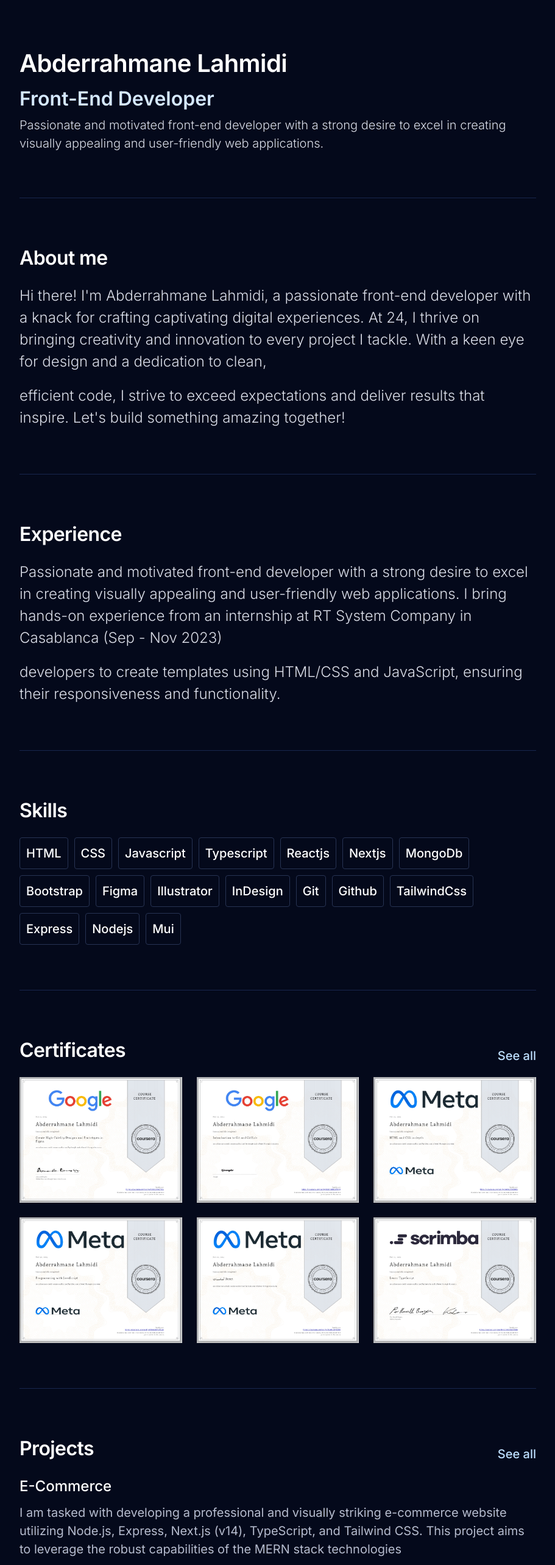
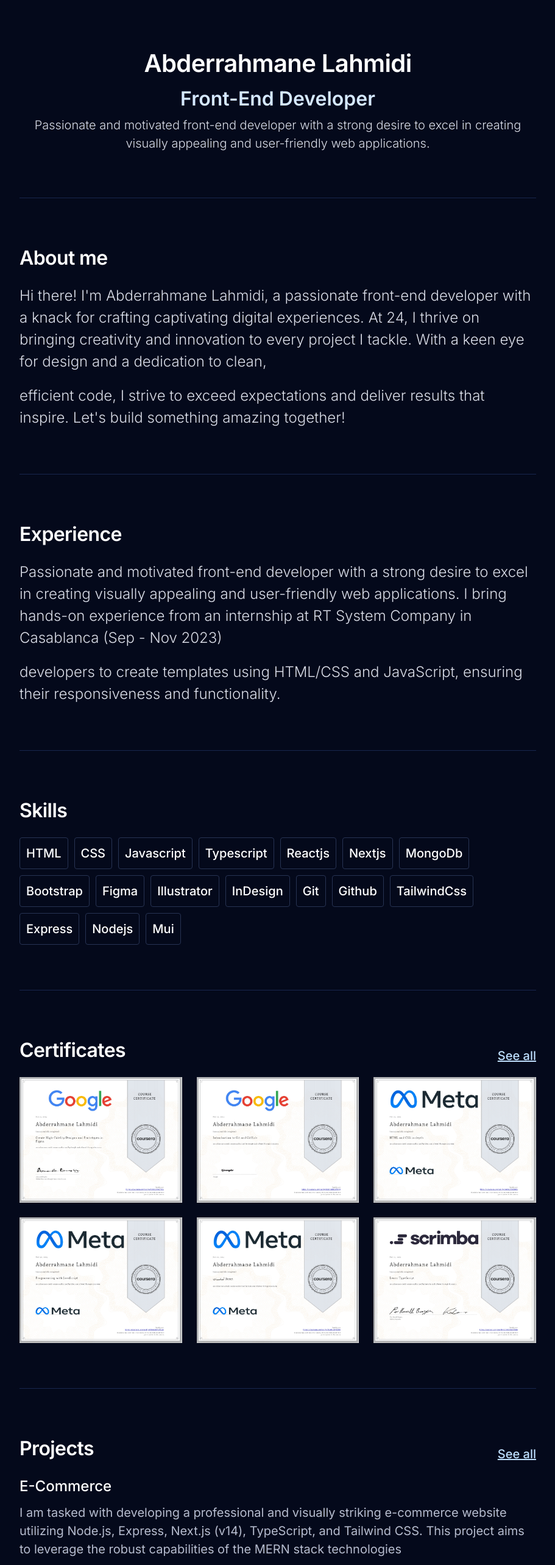
Before and after one commit to Abderrahmanlahmidi/Personal-Portfolio, a Next.js app: page / in a window 1280 px wide. Shown: the top 2566 px of the page at 61% size, without its empty margins (184-1095 px from the left). Built offline with nearby package versions, Linux system fonts and the light colour scheme.

Commit message:
feat the Footer button gmail

```diff
--- a/src/app/Components/Certificates.jsx
+++ b/src/app/Components/Certificates.jsx
@@ -15,7 +15,7 @@ const Certificates = () => {
         <div className="py-[74px] max-[640px]:py-[40px] space-y-[20px]" >
             <div className="flex justify-between items-end">
              <h2 className="font-[600] text-[32px] tracking-[-0.6px] text-[#ffff] max-[640px]:text-[24px]" >Certificates </h2>
-                <a className="text-[20px] font-[500] text-[#BEDFFE] hover:underline hover:decoration-solid" href="https://drive.google.com/drive/folders/1xdxhFtXf6W8Sfua8SZp0J1Rk45xsYkq1">See all</a>
+                <a className="text-[20px] font-[500] text-[#BEDFFE] underline decoration-solid" href="https://drive.google.com/drive/folders/1xdxhFtXf6W8Sfua8SZp0J1Rk45xsYkq1">See all</a>
             </div>
             <div className="grid gap-[24px] max-[640px]:grid-cols-2 grid-cols-3 max-[500px]:grid-cols-1 justify-center " >
                 <a href="https://www.coursera.org/account/accomplishments/verify/FERKX3V4GYBG"><Image src={Figma} /></a>
--- a/src/app/Components/Footer.jsx
+++ b/src/app/Components/Footer.jsx
@@ -4,10 +4,11 @@ import React from 'react'
 export default function Footer() {
 
     const handleOpenGmail = () => {
-        // Replace 'your_email@gmail.com' with your actual Gmail address
-        const email = 'Abderrahman2311pro@gmail.com';
+
+        const email = 'lahmidiusa@gmail.com';
         const gmailUrl = `mailto:${email}`;
         window.open(gmailUrl);
+
       };
 
 
@@ -20,10 +21,10 @@ export default function Footer() {
         <button onClick={handleOpenGmail} className='w-[214px] h-[56px] font-[500] text-[22px]  max-[640px]:text-[18px] text-[#ffff] rounded bg-[#1055EA] hover:bg-[#0000EE] transition delay-60' >Say Hello</button>
 
         <div className=' space-x-[50px] max-[640px]:space-x-[30px] pt-[30px]' >
-            <a href='https://www.linkedin.com/in/abderrahmane-lahmidi/' className="hover:underline text-[20px] max-[640px]:text-[16px] font-[500] text-[#BEDFFE]">Linkedin</a>
-            <a href='https://twitter.com/Abderra47978756' className="hover:underline text-[20px] max-[640px]:text-[16px] font-[500] text-[#BEDFFE]">Twitter</a>
-            <a href='https://github.com/Abderrahmanlahmidi' className="hover:underline text-[20px] max-[640px]:text-[16px] font-[500] text-[#BEDFFE]">Github</a>
-            <a href='https://www.instagram.com/lahmidiabderrahman/' className="hover:underline text-[20px] max-[640px]:text-[16px] font-[500] text-[#BEDFFE]">Instagram</a>
+            <a href='https://www.linkedin.com/in/abderrahmane-lahmidi/' className="underline text-[20px] max-[640px]:text-[16px] font-[500] text-[#BEDFFE]">Linkedin</a>
+            <a href='https://twitter.com/Abderra47978756' className="underline text-[20px] max-[640px]:text-[16px] font-[500] text-[#BEDFFE]">Twitter</a>
+            <a href='https://github.com/Abderrahmanlahmidi' className="underline text-[20px] max-[640px]:text-[16px] font-[500] text-[#BEDFFE]">Github</a>
+            <a href='https://www.instagram.com/lahmidiabderrahman/' className="underline text-[20px] max-[640px]:text-[16px] font-[500] text-[#BEDFFE]">Instagram</a>
         </div>
      </div>
    </div>
--- a/src/app/Components/Header.jsx
+++ b/src/app/Components/Header.jsx
@@ -6,7 +6,7 @@ const header = () => {
         <div className="px-[216px] max-[640px]:px-[16px] bg-[#04091B]">
          <div className=" py-[74px]" >
             <div className="flex ">
-                <div className="text-start space-y-[8px]" >
+                <div className="text-center space-y-[8px]" >
                     <h1 className="font-[600] text-[40px] tracking-[-0.6px] text-[#ffff] max-[640px]:text-[32px] " >Abderrahmane Lahmidi</h1>
                     <h2 className="text-[#d5e8ff] leading-[40px] font-[600] text-[32px] max-[640px]:text-[24px] " >Front-End Developer</h2>
                     <p className="text-[20px] max-[640px]:text-[18px] text-[#DADDE7] font-[300]" >Passionate and motivated front-end developer with a strong desire to
--- a/src/app/Components/Projects.jsx
+++ b/src/app/Components/Projects.jsx
@@ -8,7 +8,7 @@ const Projects = () => {
         <div className="py-[74px] max-[640px]:py-[40px] space-y-[20px]" >
             <div className="flex justify-between items-end">
              <h2 className="font-[600] text-[32px] tracking-[-0.6px] text-[#ffff] max-[640px]:text-[24px]" >Projects</h2>
-                <a className="text-[20px] font-[500] text-[#BEDFFE] hover:underline hover:decoration-solid" href="https://github.com/Abderrahmanlahmidi">See all</a>
+                <a className="text-[20px] font-[500] text-[#BEDFFE] underline decoration-solid" href="https://github.com/Abderrahmanlahmidi">See all</a>
             </div>
 
             <div className="space-y-[40px]" >
```
